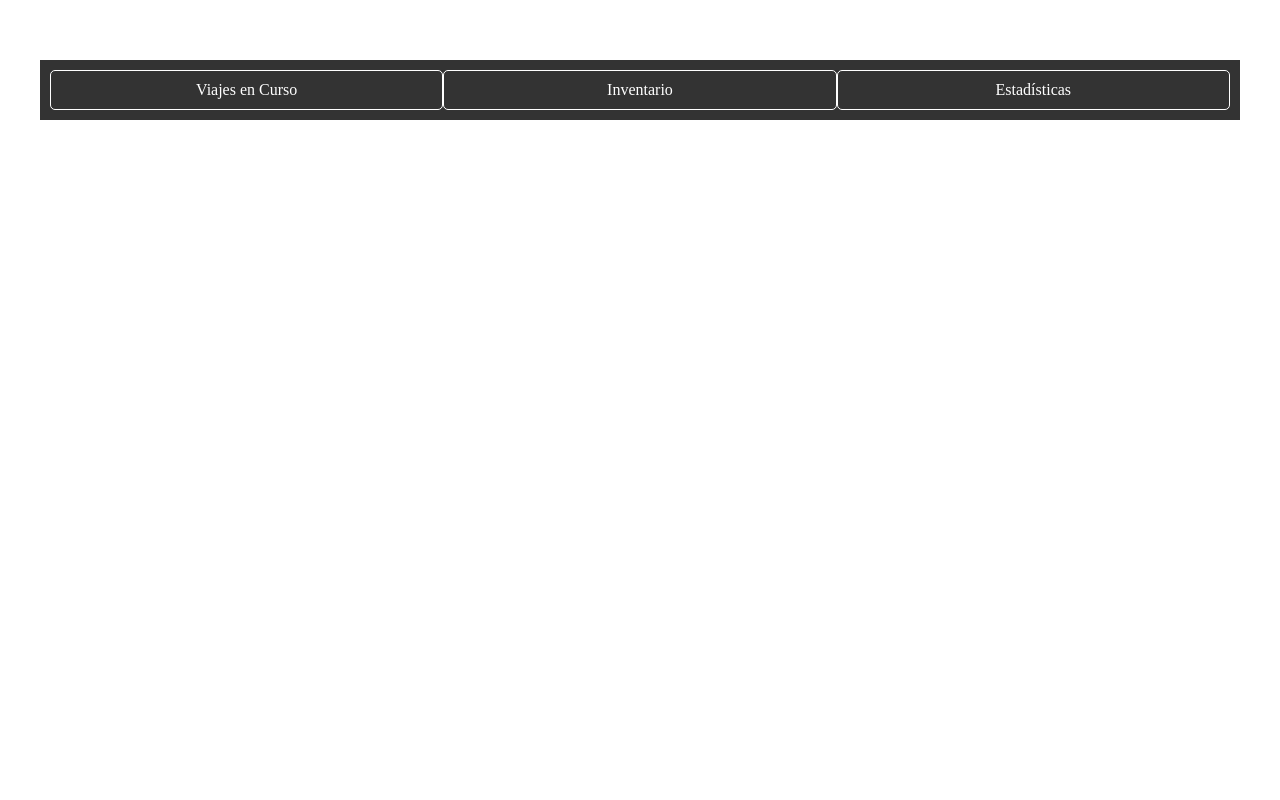
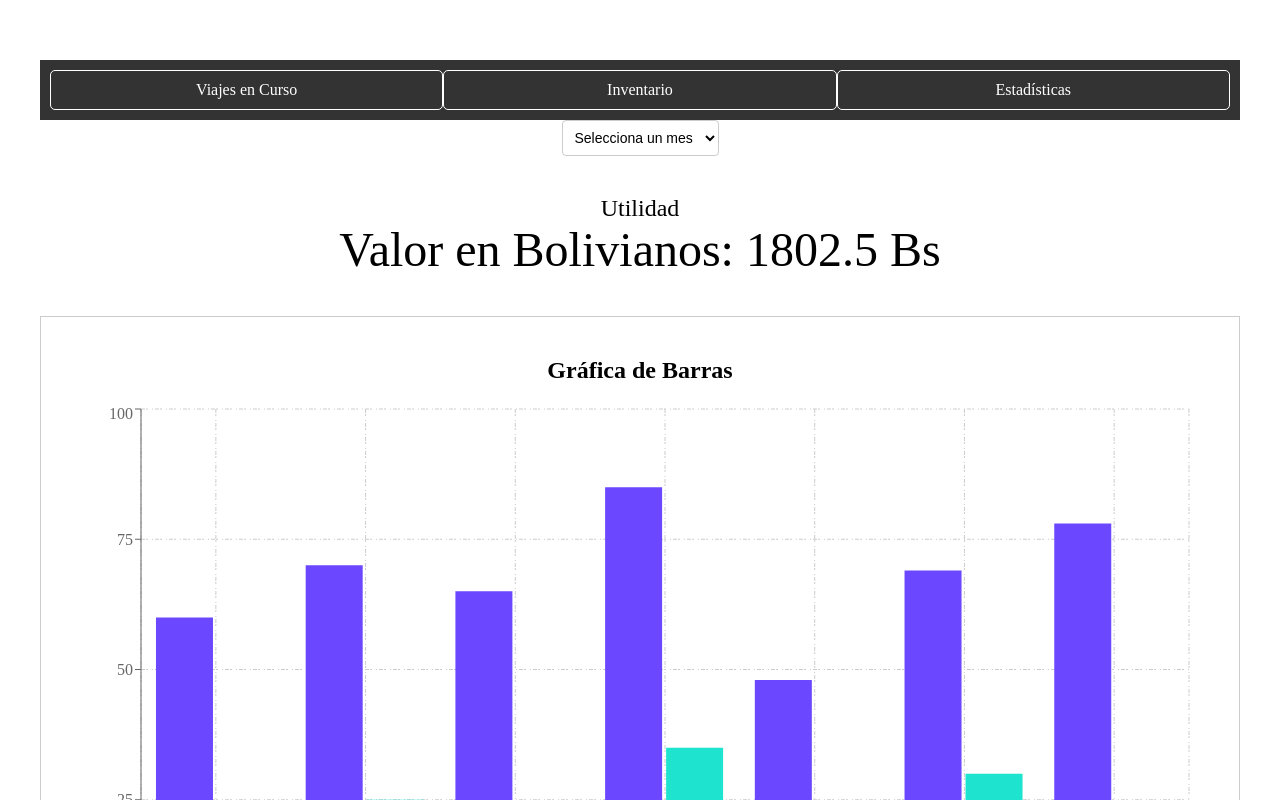
Before and after one commit to Ogreaggressive/CamionesRepo, a React (Vite) app: page / in a window 1280 px wide. Shown: the top 800 px of the page. Built offline with nearby package versions, Linux system fonts and the light colour scheme.

Commit message:
adding more views

```diff
--- a/package.json
+++ b/package.json
@@ -12,7 +12,8 @@
   "dependencies": {
     "@mui/styles": "^5.14.7",
     "react": "^18.2.0",
-    "react-dom": "^18.2.0"
+    "react-dom": "^18.2.0",
+    "recharts": "^2.8.0"
   },
   "devDependencies": {
     "@types/react": "^18.2.15",
--- a/src/App.jsx
+++ b/src/App.jsx
@@ -3,12 +3,17 @@ import reactLogo from './assets/react.svg'
 import viteLogo from '/vite.svg'
 import './App.css'
 import TopNavigationBar from './components/menu/topNavigationBar'
+import MonthMenu from './components/menu/monthMenu'
+import MoneyDisplay from './components/menu/moneyDisplay'
+import Dashboard from './components/menu/Dashboard'
 
 function App() {
   return (
     <div className="App">
       <TopNavigationBar />
-      {/* Aquí puedes agregar el contenido de tu página */}
+      <MonthMenu />
+      <MoneyDisplay/>
+      <Dashboard/>
     </div>
   );
 }
--- /dev/null
+++ b/src/components/menu/Dashboard.jsx
@@ -0,0 +1,18 @@
+import React from 'react';
+import MenuBarChart from './graphs/BarChart'; // Implementa la gráfica de barras
+import useStyles from './DashboardStyles'; // Importa los estilos
+
+const Dashboard = () => {
+  const classes = useStyles();
+
+  return (
+    <div className={classes.container}>
+      <div className={classes.barChart}>
+        <h2>Gráfica de Barras</h2>
+        <MenuBarChart/>
+      </div>
+    </div>
+  );
+}
+
+export default Dashboard;
--- /dev/null
+++ b/src/components/menu/DashboardStyles.js
@@ -0,0 +1,29 @@
+import { makeStyles } from '@mui/styles';
+
+const useStyles = makeStyles((theme) => ({
+  container: {
+    display: 'flex',
+    justifyContent: 'space-between',
+    alignItems: 'flex-start',
+  },
+  barChart: {
+    flex: '1',
+    border: '1px solid #ccc',
+    padding: '20px',
+  },
+  listContainer: {
+    flex: '1',
+    border: '1px solid #ccc',
+    padding: '20px',
+    marginLeft: '20px', // Espacio entre gráfica de barras y lista
+  },
+  donutChart: {
+    flex: '1',
+    border: '1px solid #ccc',
+    padding: '20px',
+    marginLeft: '20px', // Espacio entre lista y gráfica de donut
+  },
+  // Agrega cualquier estilo adicional que necesites aquí
+}));
+
+export default useStyles;
--- /dev/null
+++ b/src/components/menu/graphs/BarChart.jsx
@@ -0,0 +1,40 @@
+import React from 'react'
+import { Bar, BarChart, CartesianGrid, Legend, ResponsiveContainer, Tooltip, XAxis, YAxis } from 'recharts'
+
+const data = [
+    {name: "María", age: 10, weight: 60},
+    {name: 'Karina', age: 25, weight: 70},
+    {name: 'Susana', age: 15, weight: 65},
+    {name: 'Pedro', age: 35, weight: 85},
+    {name: 'Felipe', age: 12, weight: 48},
+    {name: 'Laura', age: 30, weight: 69},
+    {name: 'Adrián', age: 15, weight: 78},
+]
+
+const MenuBarChart = () => {
+  return (
+    <ResponsiveContainer width="100%" aspect={2}>
+        <BarChart
+            data={data}
+            width={500}
+            height={300}
+            margin={{
+                top:5,
+                right:30,
+                left:20,
+                bottom:5
+            }}
+        >
+        <CartesianGrid strokeDasharray="4 1 2" />
+        <XAxis dataKey="name"/>
+        <YAxis />
+        <Tooltip />
+        <Legend />
+        <Bar dataKey="weight" fill="#6b48ff"/>
+        <Bar dataKey="age" fill="#1ee3cf"/>
+        </BarChart>
+    </ResponsiveContainer>
+  )
+}
+
+export default MenuBarChart
--- /dev/null
+++ b/src/components/menu/moneyDisplay.jsx
@@ -0,0 +1,27 @@
+import React, { useState } from 'react';
+import useStyles from './moneyDisplayStyles'; // Importa los estilos
+
+const MoneyDisplay = () => {
+  const classes = useStyles(); // Utiliza los estilos
+
+  const [bolivianosValue, setBolivianosValue] = useState(1802.50);
+
+  // Función para cambiar el valor en bolivianos
+  const changeValue = () => {
+    // Puedes cambiar el valor aquí según tus necesidades
+    setBolivianosValue(2500.75); // Ejemplo de cambio de valor
+  };
+
+  return (
+    <div className={classes.centerContainer}>
+    <div className={classes.smallText}>
+        Utilidad
+      </div>
+      <div className={classes.largeText}>
+        Valor en Bolivianos: {bolivianosValue} Bs
+      </div>
+    </div>
+  );
+}
+
+export default MoneyDisplay;
--- /dev/null
+++ b/src/components/menu/moneyDisplayStyles.js
@@ -0,0 +1,21 @@
+import { makeStyles } from '@mui/styles';
+
+const useStyles = makeStyles((theme) => ({
+  centerContainer: {
+    display: 'flex',
+    justifyContent: 'center',
+    alignItems: 'center',
+    height: '20vh',
+    flexDirection: 'column'
+  },
+  largeText: {
+    fontSize: '48px',
+    textAlign: 'center',
+  },
+  smallText: {
+    fontSize: '24px',
+    textAlign: 'center',
+  },
+}));
+
+export default useStyles;
--- /dev/null
+++ b/src/components/menu/monthMenu.jsx
@@ -0,0 +1,37 @@
+import React, { useState } from 'react';
+import useStyles from './monthMenuStyles';
+
+
+const MonthMenu = () => {
+    const classes = useStyles();
+    const [selectedMonth, setSelectedMonth] = useState('');
+
+    const handleChange = (event) => {
+      setSelectedMonth(event.target.value);
+    };
+
+    const months = [
+      'Enero', 'Febrero', 'Marzo', 'Abril',
+      'Mayo', 'Junio', 'Julio', 'Agosto',
+      'Septiembre', 'Octubre', 'Noviembre', 'Diciembre'
+    ];
+
+    return (
+      <div className={classes.monthMenuContainer}>
+        <select
+          value={selectedMonth}
+          onChange={handleChange}
+          className={classes.monthSelect}
+        >
+          <option value="" disabled>Selecciona un mes</option>
+          {months.map((month, index) => (
+            <option key={index} value={month}>
+              {month}
+            </option>
+          ))}
+        </select>
+      </div>
+    );
+  }
+
+  export default MonthMenu;
--- /dev/null
+++ b/src/components/menu/monthMenuStyles.js
@@ -0,0 +1,19 @@
+import { makeStyles } from '@mui/styles';
+
+const useStyles = makeStyles((theme) => ({
+  monthMenuContainer: {
+    display: 'inline-block',
+  },
+  monthSelect: {
+    minWidth: '150px',
+    padding: '8px',
+    border: '1px solid #ccc',
+    borderRadius: '4px',
+    fontSize: '14px',
+    backgroundColor: '#fff',
+    cursor: 'pointer',
+  },
+  // Agrega cualquier estilo adicional que necesites aquí
+}));
+
+export default useStyles;
```
Also changed, not shown: src/components/menu/graphs/BarChartStyles.js (added), 1 other file (tests, documents, lock files or other folders).
